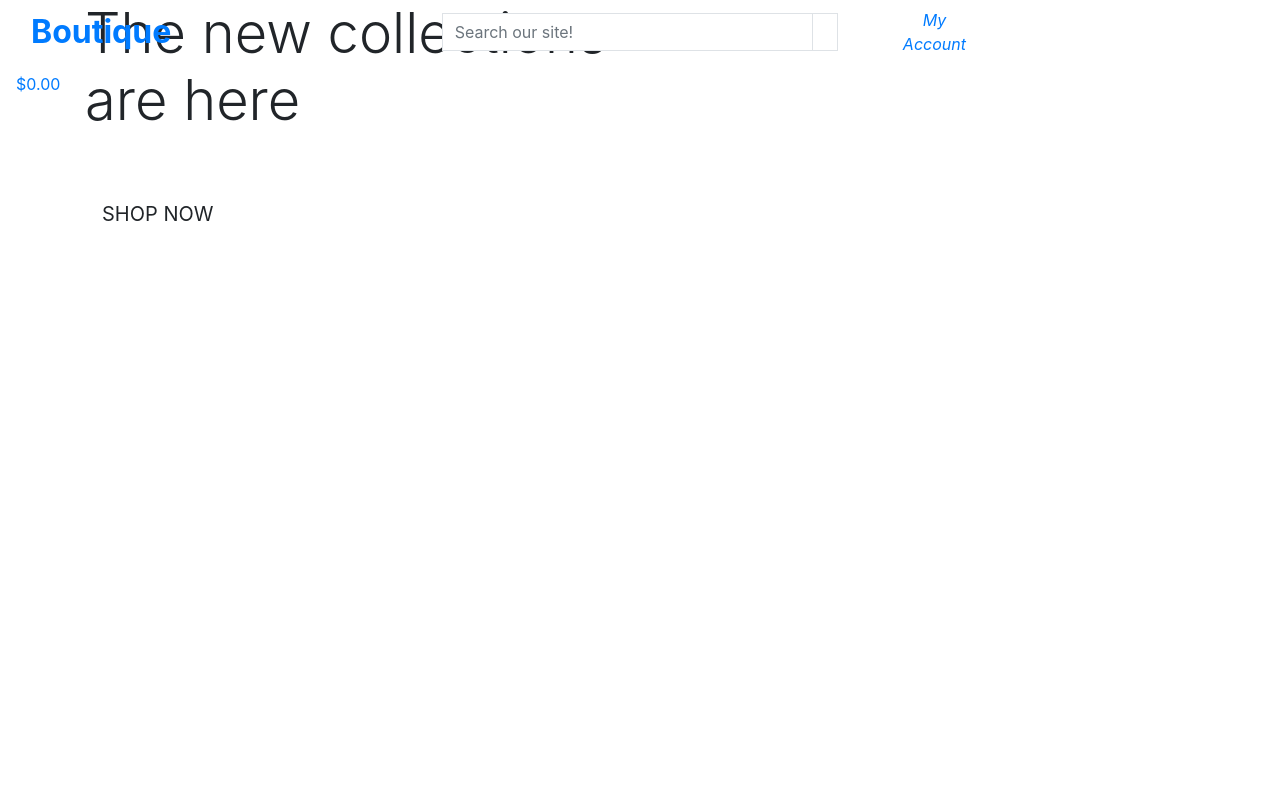
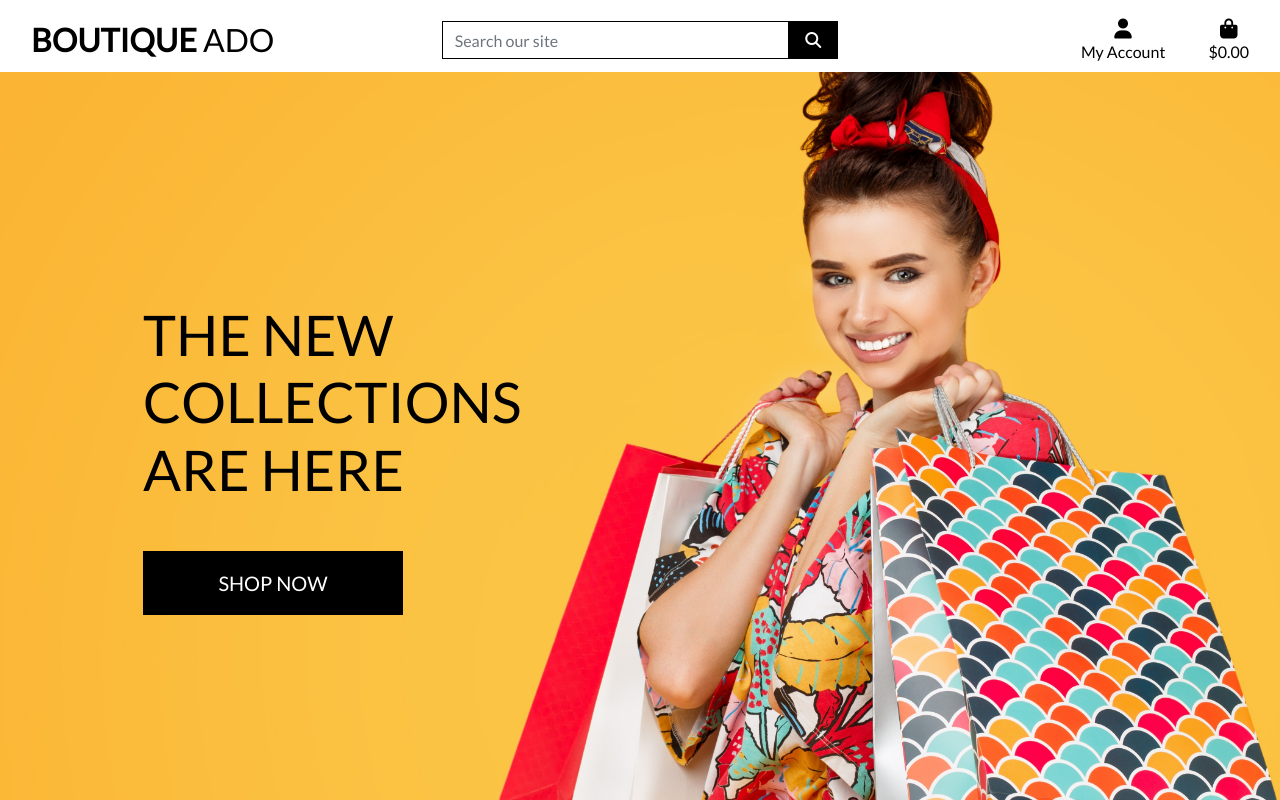
Before and after one commit to bloobsky/BoutiqueShop, a Django app: page / in a window 1280 px wide. Run offline with Django 3.2, Linux system fonts and the light colour scheme; some libraries are stand-ins or nearby versions.

Commit message:
Completed homepage header and CSS

```diff
--- a/BoutiqueShop/settings.py
+++ b/BoutiqueShop/settings.py
@@ -146,3 +146,7 @@ USE_TZ = True
 # https://docs.djangoproject.com/en/3.0/howto/static-files/
 
 STATIC_URL = '/static/'
+STATICFILES_DIRS = (os.path.join(BASE_DIR, 'static'),)
+
+MEDIA_URL ='/media/'
+MEDIA_ROOT = os.path.join(BASE_DIR, 'media')
--- a/BoutiqueShop/urls.py
+++ b/BoutiqueShop/urls.py
@@ -15,10 +15,11 @@ Including another URLconf
 """
 from django.contrib import admin
 from django.urls import path, include
+from django.conf import settings
+from django.conf.urls.static import static
 
 urlpatterns = [
     path('admin/', admin.site.urls),
     path('accounts/', include('allauth.urls')),
     path('', include('home.urls')),
-
-]
+] + static(settings.MEDIA_URL, document_root=settings.MEDIA_ROOT)
--- /dev/null
+++ b/static/css/base.css
@@ -0,0 +1,81 @@
+html {
+    height: 100%;
+}
+
+body {
+    background: url('/media/homepage_background_cropped.jpg') no-repeat center center fixed;
+    background-size: cover;
+    height: calc(100vh - 164px);
+    color: #555;
+    font-family: 'Lato';
+}
+
+/* from Bulma */
+.icon {
+    align-items: center;
+    display: inline-flex;
+    justify-content: center;
+    height: 1.5rem;
+    width: 1.5rem;
+}
+
+.logo-font {
+    text-transform: uppercase;
+}
+
+.main-logo-link {
+    width: fit-content;
+}
+
+.shop-now-button {
+    background: black;
+    color: white;
+    min-width: 260px;
+}
+
+.btn-black {
+    background: black;
+    color: white;
+}
+
+.shop-now-button:hover,
+.shop-now-button:active,
+.shop-now-button:focus,
+.btn-black:hover,
+.btn-black:active,
+.btn-black:focus {
+    background: #222;
+    color: white;
+}
+
+.text-black {
+    color: #000 !important;
+}
+
+.border-black {
+    border: 1px solid black !important;
+}
+
+/* -------------------------------- Media Queries */
+
+/* Slightly larger container on xl screens */
+@media (min-width: 1200px) {
+  .container {
+    max-width: 80%;
+  }
+}
+
+/* fixed top navbar only on medium and up */
+@media (min-width: 992px) {
+    .fixed-top-desktop-only {
+        position: fixed;
+        top: 0;
+        right: 0;
+        left: 0;
+        z-index: 1030;
+    }
+
+    .header-container {
+        padding-top: 164px;
+    }
+}
--- a/templates/base.html
+++ b/templates/base.html
@@ -3,44 +3,49 @@
 <!doctype html>
 <html lang="en">
   <head>
+
     {% block meta %}
         <meta http-equiv="X-UA-Compatible" content="ie=edge">
         <meta charset="utf-8">
         <meta name="viewport" content="width=device-width, initial-scale=1, shrink-to-fit=no">
     {% endblock %}
 
-    {% block extrameta %}
-    {% endblock %}
-
-    {% block extracss %}
+    {% block extra_meta %}
     {% endblock %}
 
     {% block corecss %}
-        <link rel="stylesheet" href="https://stackpath.bootstrapcdn.com/bootstrap/4.5.0/css/bootstrap.min.css" integrity="sha384-9aIt2nRpC12Uk9gS9baDl411NQApFmC26EwAOH8WgZl5MYYxFfc+NcPb1dKGj7Sk" crossorigin="anonymous">
+        <link rel="stylesheet" href="https://stackpath.bootstrapcdn.com/bootstrap/4.4.1/css/bootstrap.min.css" integrity="sha384-Vkoo8x4CGsO3+Hhxv8T/Q5PaXtkKtu6ug5TOeNV6gBiFeWPGFN9MuhOf23Q9Ifjh" crossorigin="anonymous">
+        <link rel="stylesheet" href="https://fonts.googleapis.com/css?family=Lato&display=swap">
+        <link rel="stylesheet" href="{% static 'css/base.css' %}">
+    {% endblock %}
+
+    {% block extra_css %}
     {% endblock %}
 
     {% block corejs %}
-        <script src="https://code.jquery.com/jquery-3.5.1.slim.min.js" integrity="sha384-DfXdz2htPH0lsSSs5nCTpuj/zy4C+OGpamoFVy38MVBnE+IbbVYUew+OrCXaRkfj" crossorigin="anonymous"></script>
+        <script src="https://kit.fontawesome.com/e9c73d7092.js" crossorigin="anonymous"></script>
+        <script src="https://code.jquery.com/jquery-3.4.1.slim.min.js" integrity="sha384-J6qa4849blE2+poT4WnyKhv5vZF5SrPo0iEjwBvKU7imGFAV0wwj1yYfoRSJoZ+n" crossorigin="anonymous"></script>
         <script src="https://cdn.jsdelivr.net/npm/popper.js@1.16.0/dist/umd/popper.min.js" integrity="sha384-Q6E9RHvbIyZFJoft+2mJbHaEWldlvI9IOYy5n3zV9zzTtmI3UksdQRVvoxMfooAo" crossorigin="anonymous"></script>
-        <script src="https://stackpath.bootstrapcdn.com/bootstrap/4.5.0/js/bootstrap.min.js" integrity="sha384-OgVRvuATP1z7JjHLkuOU7Xw704+h835Lr+6QL9UvYjZE3Ipu6Tp75j7Bh/kR0JKI" crossorigin="anonymous"></script>
+        <script src="https://stackpath.bootstrapcdn.com/bootstrap/4.4.1/js/bootstrap.min.js" integrity="sha384-wfSDF2E50Y2D1uUdj0O3uMBJnjuUD4Ih7YwaYd1iqfktj0Uod8GCExl3Og8ifwB6" crossorigin="anonymous"></script>
     {% endblock %}
 
-    {% block extrajs %}
+    {% block extra_js %}
     {% endblock %}
-    <title>Boutique Shop {% block extra_title %} {% endblock %}</title>
+
+    <title>Boutique Ado {% block extra_title %}{% endblock %}</title>
   </head>
   <body>
     <header class="container-fluid fixed-top">
-        <div class="row">
+        <div id="topnav" class="row bg-white pt-lg-2 d-none d-lg-flex">
             <div class="col-12 col-lg-4 my-auto py-1 py-lg-0 text-center text-lg-left">
                 <a href="{% url 'home' %}" class="nav-link main-logo-link">
-                    <h2 class="logo-font text-black my-0"><strong>Boutique</strong></h2>
+                    <h2 class="logo-font text-black my-0"><strong>Boutique</strong> Ado</h2>
                 </a>
             </div>
             <div class="col-12 col-lg-4 my-auto py-1 py-lg-0">
                 <form method="GET" action="">
                     <div class="input-group w-100">
-                        <input class="form-control border border-black rounded-0" type="text" name="q" placeholder="Search our site!">
+                        <input class="form-control border border-black rounded-0" type="text" name="q" placeholder="Search our site">
                         <div class="input-group-append">
                             <button class="form-control btn btn-black border border-black rounded-0" type="submit">
                                 <span class="icon">
@@ -52,21 +57,18 @@
                 </form>
             </div>
             <div class="col-12 col-lg-4 my-auto py-1 py-lg-0">
-                <ul class="col-12 col-lg-4 my-auto py-1 py-lg-0">
+                <ul class="list-inline list-unstyled text-center text-lg-right my-0">
                     <li class="list-inline-item dropdown">
                         <a class="text-black nav-link" href="#" id="user-options" data-toggle="dropdown" aria-haspopup="true" aria-expanded="false">
                             <div class="text-center">
-                                <div>
-                                    <i class="fas fa-user fa-lg">
+                                <div><i class="fas fa-user fa-lg"></i></div>
                                 <p class="my-0">My Account</p>
-                                    </i>
-                                </div>
                             </div>
                         </a>
                         <div class="dropdown-menu border-0" aria-labelledby="user-options">
                             {% if request.user.is_authenticated %}
                                 {% if request.user.is_superuser %}
-                            <a href="" class="dropdown-menu">Product Management</a>
+                                    <a href="" class="dropdown-item">Product Management</a>
                                 {% endif %}
                                 <a href="" class="dropdown-item">My Profile</a>
                                 <a href="{% url 'account_logout' %}" class="dropdown-item">Logout</a>
@@ -75,14 +77,11 @@
                                 <a href="{% url 'account_login' %}" class="dropdown-item">Login</a>
                             {% endif %}
                         </div>
-                    </div>
                     </li>
                     <li class="list-inline-item">
-                        <a class="{% if grand_total %} text-info font-weight-bold {% else %} text-black {% endif %} nav-link" href="">
+                        <a class="{% if grand_total %}text-info font-weight-bold{% else %}text-black{% endif %} nav-link" href="">
                             <div class="text-center">
-                                <div>
-                                    <i class="fas fa-shopping-bag fa-lg"></i>
-                                </div>
+                                <div><i class="fas fa-shopping-bag fa-lg"></i></div>
                                 <p class="my-0">
                                     {% if grand_total %}
                                         ${{ grand_total|floatformat:2 }}
@@ -106,10 +105,11 @@
     {% endblock %}
 
     {% block content %}
-
     {% endblock %}
 
     {% block postloadjs %}
     {% endblock %}
+
+
   </body>
 </html>
```
Also changed, not shown: media/homepage_background_cropped.jpg (added). Lines whose indentation alone changed are shown as unchanged.
